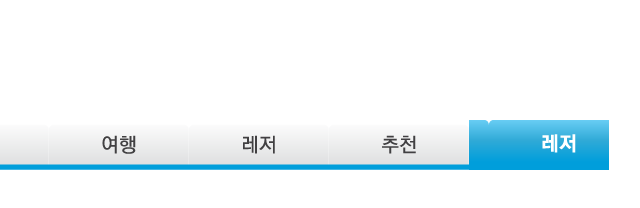
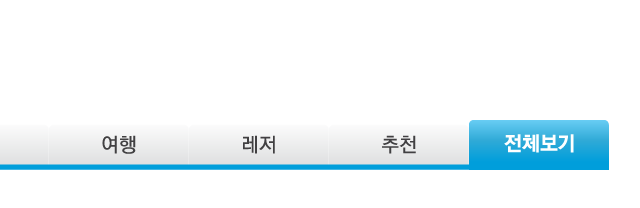
Before and after one commit to kangeunyoung1004/web2021-1, a plain HTML site: page 20201208_sprite/index.html in a window 1280 px wide. In both pictures the pointer is over the item "menu7". Shown: the full height of the page, 521-1161 px from the left. Drawn offline with Linux system fonts and the light colour scheme.

Commit message:
Update index.html

```diff
--- a/20201208_sprite/index.html
+++ b/20201208_sprite/index.html
@@ -37,7 +37,7 @@
 		div.nav li:nth-child(4):hover{background-position: -420px -50px;}
 		div.nav li:nth-child(5):hover{background-position: -560px -50px;}
 		div.nav li:nth-child(6):hover{background-position: -700px -50px;}
-		div.nav li:nth-child(7):hover{background-position: -540px -50px;}
+		div.nav li:nth-child(7):hover{background-position: -840px -50px;}
 
 
 
```
